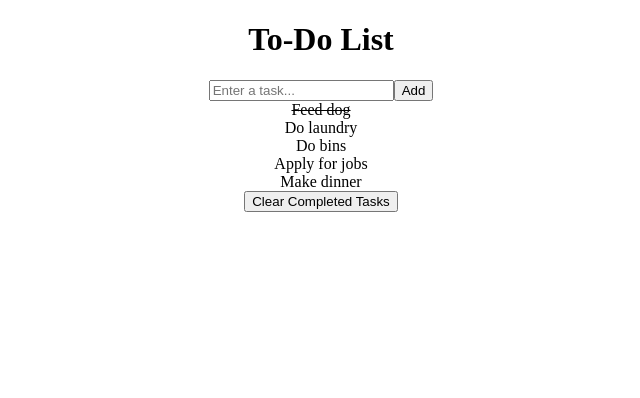
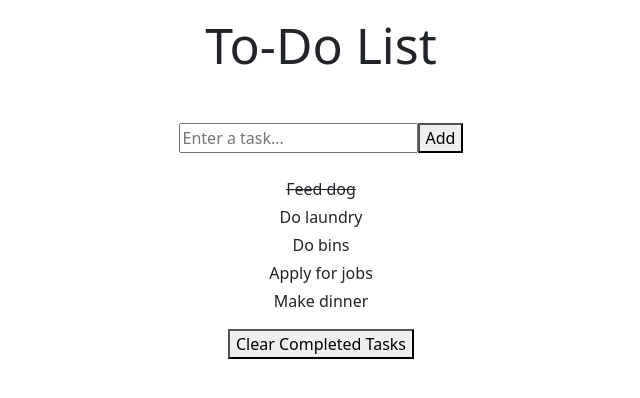
Before and after one commit to raphaella-rose/todo-list-project, a React (Create React App) app: page / in a window 1280 px wide. Shown: the top 398 px of the page, without its empty margins (319-959 px from the left). Built offline with nearby package versions, Linux system fonts and the light colour scheme.

Commit message:
added some styling

```diff
--- a/package.json
+++ b/package.json
@@ -6,6 +6,7 @@
     "@testing-library/jest-dom": "^5.14.1",
     "@testing-library/react": "^11.2.7",
     "@testing-library/user-event": "^12.8.3",
+    "bootstrap": "^5.1.1",
     "react": "^17.0.2",
     "react-dom": "^17.0.2",
     "react-scripts": "4.0.3",
--- a/public/index.html
+++ b/public/index.html
@@ -14,6 +14,8 @@
       manifest.json provides metadata used when your web app is installed on a
       user's mobile device or desktop. See https://developers.google.com/web/fundamentals/web-app-manifest/
     -->
+    <link href="https://cdn.jsdelivr.net/npm/bootstrap@5.1.1/dist/css/bootstrap.min.css" rel="stylesheet"
+      integrity="sha384-F3w7mX95PdgyTmZZMECAngseQB83DfGTowi0iMjiWaeVhAn4FJkqJByhZMI3AhiU" crossorigin="anonymous">
     <link rel="manifest" href="%PUBLIC_URL%/manifest.json" />
     <!--
       Notice the use of %PUBLIC_URL% in the tags above.
@@ -24,7 +26,7 @@
       work correctly both with client-side routing and a non-root public URL.
       Learn how to configure a non-root public URL by running `npm run build`.
     -->
-    <title>React App</title>
+    <title>ToDo App</title>
   </head>
   <body>
     <noscript>You need to enable JavaScript to run this app.</noscript>
--- a/src/App.css
+++ b/src/App.css
@@ -1,6 +1,13 @@
 .App {
   text-align: center;
+}
+h1 {
+  font-size: 50px;
+  margin-top: 15px;
 }
 .strike {
   text-decoration: line-through;
 }
+.item:hover {
+  cursor: pointer;
+}
--- a/src/ToDo.js
+++ b/src/ToDo.js
@@ -7,7 +7,7 @@ e.preventDefault();
 handleToggle(e.currentTarget.id)
 }
 return (
-  <div id={todo.id} key={todo.id + todo.task} className={todo.complete ? "strike" : ""} onClick={handleClick} >
+  <div id={todo.id} key={todo.id + todo.task} className={todo.complete ? "strike mt-1 item" : "mt-1 item"} onClick={handleClick} >
     {todo.task}
     </div>
 )
--- a/src/ToDoForm.js
+++ b/src/ToDoForm.js
@@ -12,7 +12,7 @@ addTask(userInput);
 setUserInput("");
 }
 return(
-  <div>
+  <div className="mt-5 mb-4">
   <form onSubmit={handleSubmit}>
   <input value={userInput} type="text" placeholder="Enter a task..." onChange={handleChange} />
   <button>Add</button>
--- a/src/ToDoList.js
+++ b/src/ToDoList.js
@@ -11,7 +11,7 @@ const ToDoList = ({toDoList, handleToggle, filterTasks}) => {
       {toDoList.map((todo) => {
         return <ToDo key={todo.id} todo={todo} handleToggle={handleToggle} />
       })}
-      <button onClick={handleClick}>Clear Completed Tasks</button>
+      <button className="mt-3" onClick={handleClick}>Clear Completed Tasks</button>
     </div>
   )
 }
```
Also changed, not shown: 1 other file (tests, documents, lock files or other folders).
